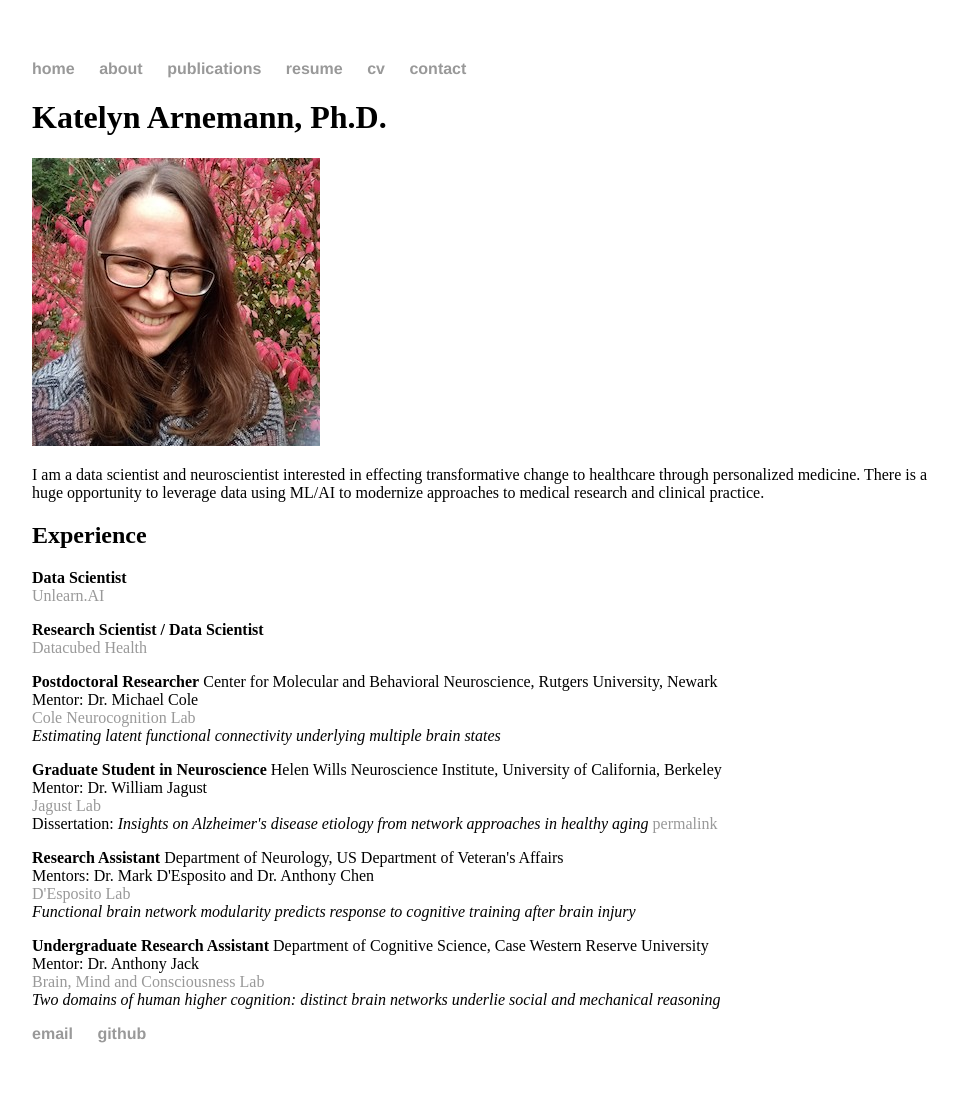
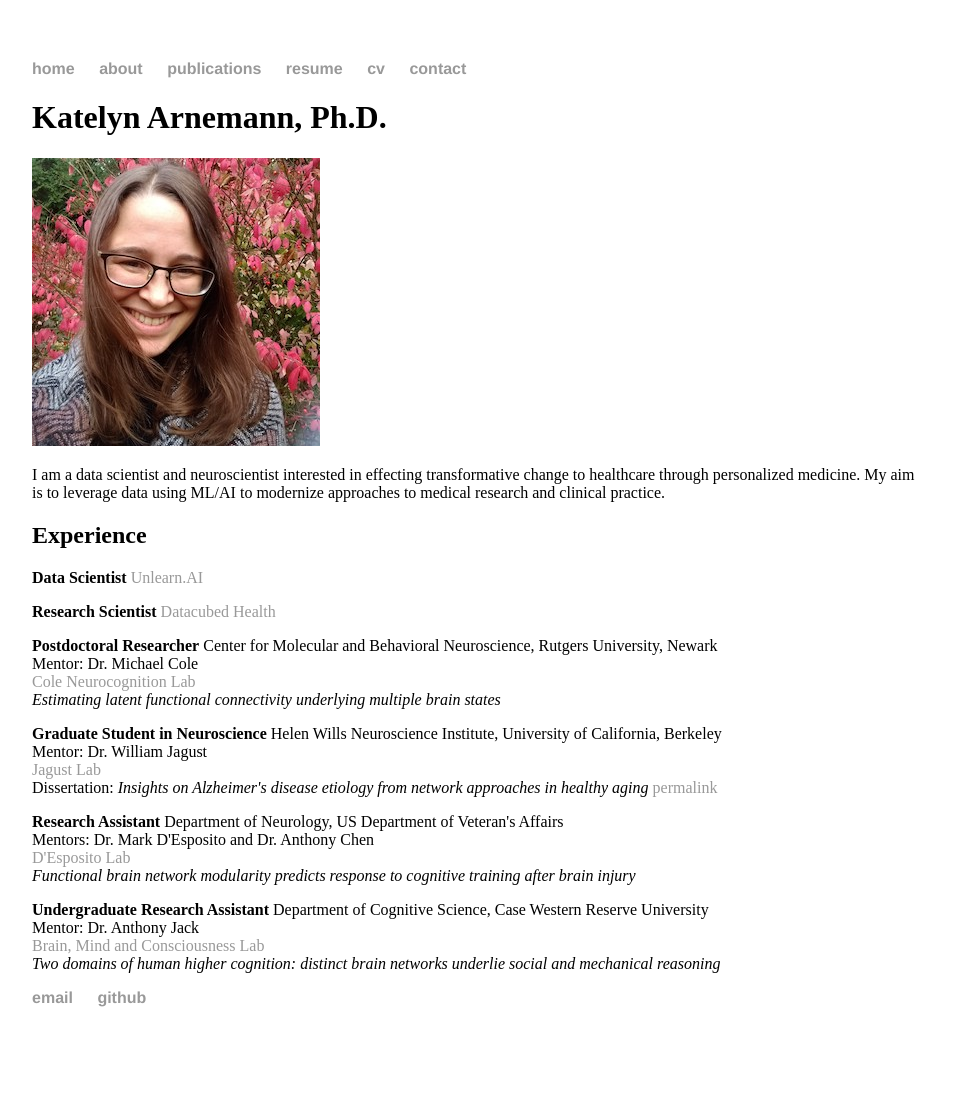
Before and after one commit to klbegany/klarnemann.github.io, a Jekyll site: the page built from index.html, in a window 1280 px wide. Shown: the whole page, without its empty margins (160-1117 px from the left). Built offline with Jekyll 4.4.1, drawn with Linux system fonts in a browser that asks for light colours; after the commit the page ends 1067 px from its top, so only the background shows below that.

Commit message:
update home page

```diff
--- a/index.html
+++ b/index.html
@@ -6,18 +6,18 @@
 
   <h1>Katelyn Arnemann, Ph.D.</h1>
   <img src="{{ site.url }}/images/portrait.jpg">
-  <p>I am a data scientist and neuroscientist interested in effecting transformative change to healthcare through personalized medicine. There is a huge opportunity to leverage data using ML/AI to modernize approaches to medical research and clinical practice.
+  <p>I am a data scientist and neuroscientist interested in effecting transformative change to healthcare through personalized medicine. My aim is to leverage data using ML/AI to modernize approaches to medical research and clinical practice.
   <br>
   </p>
 
   <h2>Experience</h2>
 
   <p><b>Data Scientist</b>
-  <br><a href="https://www.unlearn.ai/">Unlearn.AI</a>
+  <a href="https://www.unlearn.ai/">Unlearn.AI</a>
   </p>
 
-  <p><b>Research Scientist / Data Scientist</b>
-  <br><a href="https://www.datacubed.com/">Datacubed Health</a>
+  <p><b>Research Scientist</b>
+  <a href="https://www.datacubed.com/">Datacubed Health</a>
   </p>
 
   <p><b>Postdoctoral Researcher</b>
```
